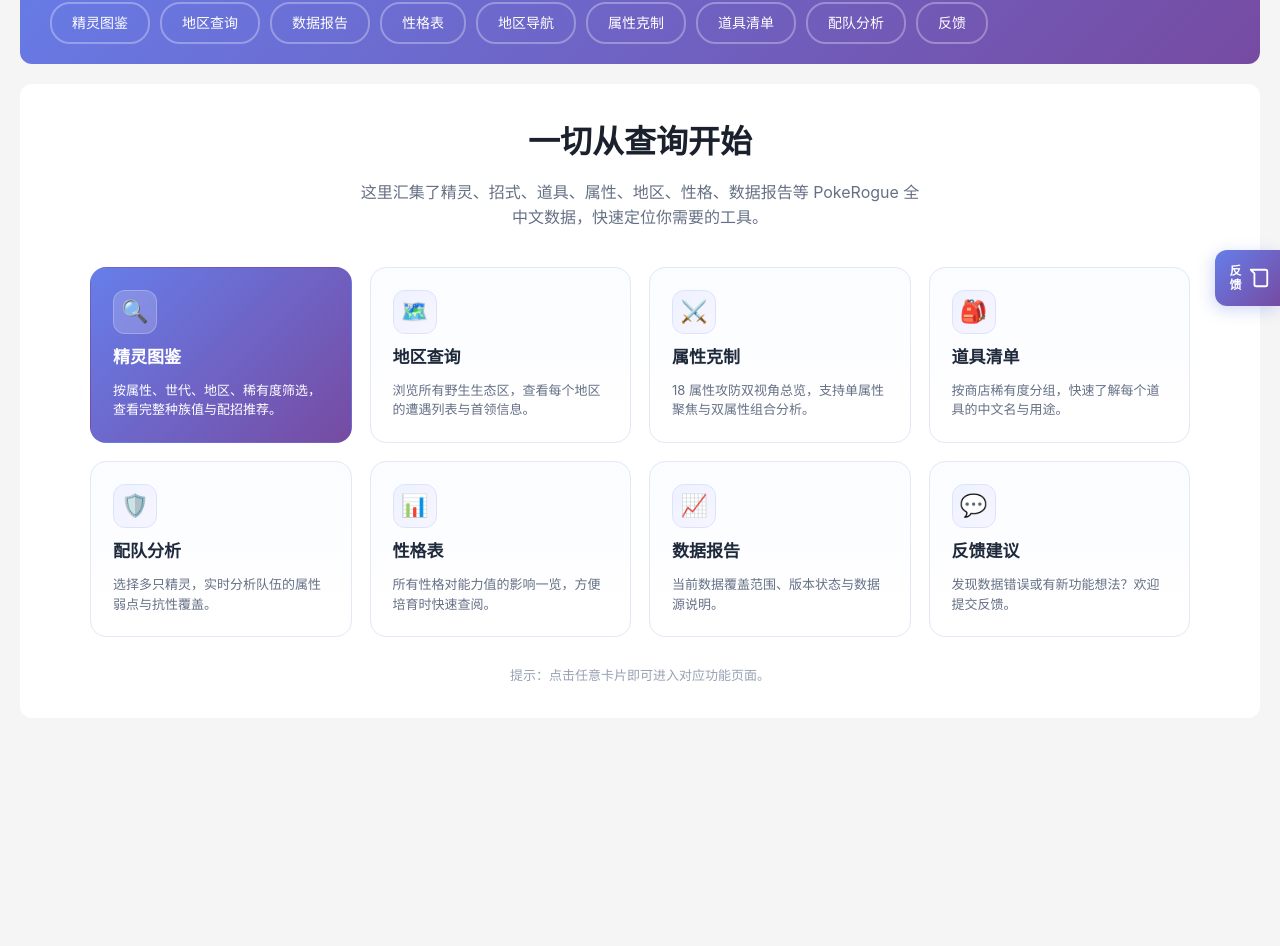
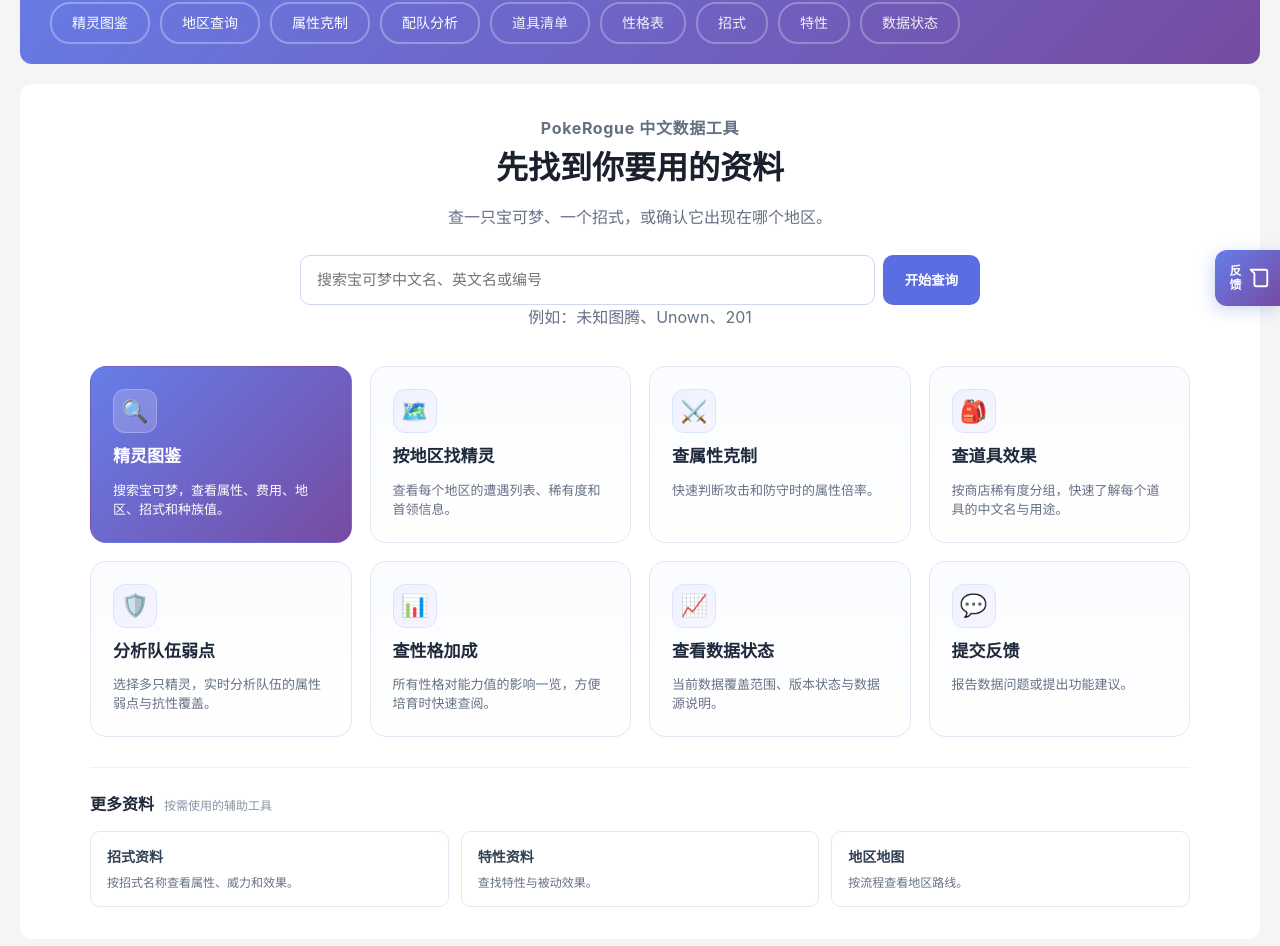
Before and after one commit to ouyangyu98/pokerogue-dex, a React (Vite) app: page / in a window 1280 px wide. Shown: the part 122-1068 px from the top of the page. Before the commit the page ends 860 px from the top, so only its background shows below. Built offline with nearby package versions, Linux system fonts and the light colour scheme.

Commit message:
feat: improve dex discovery and responsive experience

```diff
--- a/src/App.tsx
+++ b/src/App.tsx
@@ -8,16 +8,24 @@
 }
 
 const navItems = [
-  { to: '/pokemon', label: '精灵图鉴' },
-  { to: '/biomes', label: '地区查询' },
-  { to: '/report', label: '数据报告' },
+  { to: '/pokemon', label: '精灵图鉴', primary: true },
+  { to: '/biomes', label: '地区查询', primary: true },
+  { to: '/types', label: '属性克制', primary: true },
+  { to: '/team', label: '配队分析', primary: true },
+  { to: '/items', label: '道具清单' },
   { to: '/natures', label: '性格表' },
-  { to: '/map', label: '地区导航' },
-  { to: '/types', label: '属性克制' },
-  { to: '/items', label: '道具清单' },
-  { to: '/team', label: '配队分析' },
-  { to: '/feedback', label: '反馈' },
+  { to: '/moves', label: '招式' },
+  { to: '/abilities', label: '特性' },
+  { to: '/report', label: '数据状态' },
 ]
+
+function formatDataVersion(sourceVersion: string, generationTime: string) {
+  const date = new Date(generationTime)
+  const formattedDate = Number.isNaN(date.getTime())
+    ? generationTime
+    : date.toLocaleDateString('zh-CN', { year: 'numeric', month: 'long', day: 'numeric' })
+  return `数据截至 ${formattedDate} · 来源 ${sourceVersion}`
+}
 
 export default function App() {
   const [dataVersion, setDataVersion] = useState('数据加载中...')
@@ -26,7 +34,7 @@
     fetch('/data/data-report.json')
       .then(r => r.json())
       .then((data: DataReportInfo) => {
-        setDataVersion(`${data.sourceVersion} · ${data.generationTime}`)
+        setDataVersion(formatDataVersion(data.sourceVersion, data.generationTime))
       })
       .catch(() => setDataVersion('数据加载中...'))
   }, [])
@@ -44,7 +52,7 @@
             <NavLink
               key={item.to}
               to={item.to}
-              className={({ isActive }: { isActive: boolean }) => (isActive ? 'active' : '')}
+              className={({ isActive }: { isActive: boolean }) => `${isActive ? 'active' : ''} ${item.primary ? '' : 'nav-secondary'}`.trim()}
               end={item.to === '/pokemon'}
             >
               {item.label}
--- a/src/index.css
+++ b/src/index.css
@@ -2764,6 +2764,252 @@
   }
 }
 
+/* ===== 查询体验优化 ===== */
+.home-eyebrow {
+  color: #5b6ee1;
+  font-size: 13px;
+  font-weight: 700;
+  letter-spacing: 0.04em;
+  margin-bottom: 8px;
+}
+
+.home-search {
+  display: flex;
+  max-width: 680px;
+  margin: 24px auto 0;
+  gap: 8px;
+}
+
+.home-search input {
+  flex: 1;
+  min-width: 0;
+  min-height: 50px;
+  padding: 12px 16px;
+  border: 1px solid #cdd7ef;
+  border-radius: 10px;
+  color: #1f2937;
+  font-size: 15px;
+}
+
+.home-search input:focus {
+  outline: none;
+  border-color: #5b6ee1;
+  box-shadow: 0 0 0 3px rgba(91, 110, 225, 0.14);
+}
+
+.home-search button {
+  min-height: 50px;
+  padding: 0 22px;
+  border: 0;
+  border-radius: 10px;
+  background: #5b6ee1;
+  color: #fff;
+  font-weight: 700;
+  cursor: pointer;
+}
+
+.home-search-hint {
+  margin-top: 8px;
+  color: #8a94a6;
+  font-size: 12px;
+}
+
+.home-secondary {
+  margin-top: 30px;
+  padding-top: 24px;
+  border-top: 1px solid #edf0f5;
+}
+
+.home-section-heading {
+  display: flex;
+  align-items: baseline;
+  gap: 10px;
+  margin-bottom: 14px;
+}
+
+.home-section-heading h3 {
+  color: #1e293b;
+  font-size: 16px;
+}
+
+.home-section-heading span {
+  color: #8a94a6;
+  font-size: 12px;
+}
+
+.home-secondary-links {
+  display: grid;
+  grid-template-columns: repeat(3, minmax(0, 1fr));
+  gap: 12px;
+}
+
+.home-secondary-link {
+  display: flex;
+  flex-direction: column;
+  gap: 4px;
+  padding: 14px 16px;
+  border: 1px solid #e3e8f4;
+  border-radius: 10px;
+  color: inherit;
+  text-decoration: none;
+}
+
+.home-secondary-link:hover {
+  border-color: #aebcf0;
+  background: #fbfcff;
+}
+
+.home-secondary-link strong {
+  color: #334155;
+  font-size: 14px;
+}
+
+.home-secondary-link span {
+  color: #667085;
+  font-size: 12px;
+}
+
+.advanced-toggle {
+  min-height: 52px;
+  padding: 0 14px;
+  border: 1px dashed #b7c4e8;
+  border-radius: 14px;
+  background: #f8faff;
+  color: #4f61b9;
+  font-weight: 700;
+  cursor: pointer;
+}
+
+.advanced-toggle span {
+  margin-left: 5px;
+}
+
+.advanced-filter-fields {
+  display: contents;
+}
+
+.dp-collapsible {
+  overflow: hidden;
+}
+
+.dp-collapsible > summary {
+  cursor: pointer;
+  list-style: none;
+}
+
+.dp-collapsible > summary::-webkit-details-marker {
+  display: none;
+}
+
+.collapse-hint {
+  margin-left: auto;
+  color: #8a94a6;
+  font-size: 11px;
+  font-weight: 500;
+}
+
+.dp-ability-desc {
+  display: block;
+  margin-top: 3px;
+  color: #667085;
+  font-size: 11px;
+  font-weight: 400;
+  line-height: 1.45;
+  text-align: left;
+}
+
+.nav-secondary {
+  opacity: 0.9;
+}
+
+@media (max-width: 768px) {
+  header nav a {
+    padding: 7px 13px;
+    font-size: 13px;
+  }
+
+  header nav {
+    flex-wrap: nowrap;
+    overflow-x: auto;
+    padding-bottom: 3px;
+    scrollbar-width: thin;
+  }
+
+  header nav a {
+    flex: 0 0 auto;
+  }
+
+  .home-search {
+    flex-direction: column;
+  }
+
+  .home-search button {
+    width: 100%;
+  }
+
+  .home-secondary-links {
+    grid-template-columns: 1fr;
+  }
+
+  .advanced-filter-fields {
+    display: flex;
+    flex-direction: column;
+    width: 100%;
+    gap: 10px;
+  }
+
+  .advanced-filter-fields .stat-filters-row {
+    display: grid;
+    grid-template-columns: repeat(2, minmax(0, 1fr));
+    gap: 10px;
+  }
+
+  .advanced-filter-fields .range-input {
+    width: 100%;
+  }
+
+  .pokemon-data-table {
+    min-width: 660px;
+  }
+
+  .pokemon-data-table th:nth-child(4),
+  .pokemon-data-table td:nth-child(4),
+  .pokemon-data-table th:nth-child(6),
+  .pokemon-data-table td:nth-child(6),
+  .pokemon-data-table th:nth-child(8),
+  .pokemon-data-table td:nth-child(8),
+  .pokemon-data-table th:nth-child(9),
+  .pokemon-data-table td:nth-child(9),
+  .pokemon-data-table th:nth-child(10),
+  .pokemon-data-table td:nth-child(10),
+  .pokemon-data-table th:nth-child(11),
+  .pokemon-data-table td:nth-child(11),
+  .pokemon-data-table th:nth-child(12),
+  .pokemon-data-table td:nth-child(12),
+  .pokemon-data-table th:nth-child(13),
+  .pokemon-data-table td:nth-child(13) {
+    display: none;
+  }
+
+  .dp-hero {
+    flex-wrap: wrap;
+  }
+
+  .dp-hero-info {
+    display: grid;
+    width: 100%;
+    min-width: 0;
+    margin: 4px 0 0;
+    padding: 10px 0 0;
+    border-left: none;
+    border-top: 1px solid #e5e7eb;
+  }
+
+  .dp-ability-desc {
+    max-width: 210px;
+  }
+}
+
 /* ===== 反馈留言页 ===== */
 .feedback-page {
   max-width: 760px;
--- a/src/pages/HomePage.tsx
+++ b/src/pages/HomePage.tsx
@@ -1,4 +1,5 @@
-import { Link } from 'react-router-dom'
+import { Link, useNavigate } from 'react-router-dom'
+import { useState } from 'react'
 import SEOMeta from '../seo/SEOMeta'
 import JsonLd from '../seo/JsonLd'
 import { getHomeMeta } from '../seo/generateMeta'
@@ -12,60 +13,80 @@
   primary?: boolean
 }
 
+interface QuickLink {
+  to: string
+  title: string
+  desc: string
+}
+
 const navCards: NavCard[] = [
   {
     to: '/pokemon',
     icon: '🔍',
     title: '精灵图鉴',
-    desc: '按属性、世代、地区、稀有度筛选，查看完整种族值与配招推荐。',
+    desc: '搜索宝可梦，查看属性、费用、地区、招式和种族值。',
     primary: true,
   },
   {
     to: '/biomes',
     icon: '🗺️',
-    title: '地区查询',
-    desc: '浏览所有野生生态区，查看每个地区的遭遇列表与首领信息。',
+    title: '按地区找精灵',
+    desc: '查看每个地区的遭遇列表、稀有度和首领信息。',
   },
   {
     to: '/types',
     icon: '⚔️',
-    title: '属性克制',
-    desc: '18 属性攻防双视角总览，支持单属性聚焦与双属性组合分析。',
+    title: '查属性克制',
+    desc: '快速判断攻击和防守时的属性倍率。',
   },
   {
     to: '/items',
     icon: '🎒',
-    title: '道具清单',
+    title: '查道具效果',
     desc: '按商店稀有度分组，快速了解每个道具的中文名与用途。',
   },
   {
     to: '/team',
     icon: '🛡️',
-    title: '配队分析',
+    title: '分析队伍弱点',
     desc: '选择多只精灵，实时分析队伍的属性弱点与抗性覆盖。',
   },
   {
     to: '/natures',
     icon: '📊',
-    title: '性格表',
+    title: '查性格加成',
     desc: '所有性格对能力值的影响一览，方便培育时快速查阅。',
   },
   {
     to: '/report',
     icon: '📈',
-    title: '数据报告',
+    title: '查看数据状态',
     desc: '当前数据覆盖范围、版本状态与数据源说明。',
   },
   {
     to: '/feedback',
     icon: '💬',
-    title: '反馈建议',
-    desc: '发现数据错误或有新功能想法？欢迎提交反馈。',
+    title: '提交反馈',
+    desc: '报告数据问题或提出功能建议。',
   },
+]
+
+const quickLinks: QuickLink[] = [
+  { to: '/moves', title: '招式资料', desc: '按招式名称查看属性、威力和效果。' },
+  { to: '/abilities', title: '特性资料', desc: '查找特性与被动效果。' },
+  { to: '/map', title: '地区地图', desc: '按流程查看地区路线。' },
 ]
 
 export default function HomePage() {
   const meta = getHomeMeta()
+  const navigate = useNavigate()
+  const [query, setQuery] = useState('')
+
+  function handleSearch(event: React.FormEvent<HTMLFormElement>) {
+    event.preventDefault()
+    const value = query.trim()
+    navigate(value ? `/pokemon?search=${encodeURIComponent(value)}` : '/pokemon')
+  }
 
   return (
     <div className="home-page">
@@ -82,12 +103,21 @@
         ]}
       />
       <section className="home-hero">
-        <h2>一切从查询开始</h2>
-        <p>
-          这里汇集了精灵、招式、道具、属性、地区、性格、数据报告等 PokeRogue 全中文数据，快速定位你需要的工具。
-        </p>
+        <p className="home-eyebrow">PokeRogue 中文数据工具</p>
+        <h2>先找到你要用的资料</h2>
+        <p>查一只宝可梦、一个招式，或确认它出现在哪个地区。</p>
+        <form className="home-search" onSubmit={handleSearch}>
+          <input
+            value={query}
+            onChange={event => setQuery(event.target.value)}
+            placeholder="搜索宝可梦中文名、英文名或编号"
+            aria-label="搜索宝可梦"
+          />
+          <button type="submit">开始查询</button>
+        </form>
+        <p className="home-search-hint">例如：未知图腾、Unown、201</p>
       </section>
-      <nav className="home-nav-grid" aria-label="功能导航">
+      <nav className="home-nav-grid" aria-label="常用查询">
         {navCards.map(card => (
           <Link
             key={card.to}
@@ -102,7 +132,20 @@
           </Link>
         ))}
       </nav>
-      <p className="home-nav-tip">提示：点击任意卡片即可进入对应功能页面。</p>
+      <section className="home-secondary" aria-label="更多资料">
+        <div className="home-section-heading">
+          <h3>更多资料</h3>
+          <span>按需使用的辅助工具</span>
+        </div>
+        <div className="home-secondary-links">
+          {quickLinks.map(link => (
+            <Link key={link.to} to={link.to} className="home-secondary-link">
+              <strong>{link.title}</strong>
+              <span>{link.desc}</span>
+            </Link>
+          ))}
+        </div>
+      </section>
     </div>
   )
 }
--- a/src/utils/atlas.ts
+++ b/src/utils/atlas.ts
@@ -87,6 +87,7 @@
   const primaryAtlas = iconAtlases[getPokemonIconAtlasKey(generation)]
   if (primaryAtlas) {
     const frame = primaryAtlas.frames[String(numericId)]
+      || Object.entries(primaryAtlas.frames).find(([key]) => key.startsWith(`${numericId}-`))?.[1]
     if (frame) return { atlas: primaryAtlas, frame }
   }
 
@@ -96,6 +97,7 @@
   for (const [key, atlas] of Object.entries(iconAtlases)) {
     if (key === getPokemonIconAtlasKey(generation)) continue
     const frame = atlas.frames[String(numericId)]
+      || Object.entries(atlas.frames).find(([frameKey]) => frameKey.startsWith(`${numericId}-`))?.[1]
     if (frame) return { atlas, frame }
   }
 
```
Also changed, not shown: src/components/PokemonList.tsx (+7 -38 lines), src/components/PokemonTable.tsx (+12 -12 lines), src/hooks/usePokemonList.ts (+5 -3 lines), src/pages/PokemonDetailPage.tsx (+16 -10 lines).
